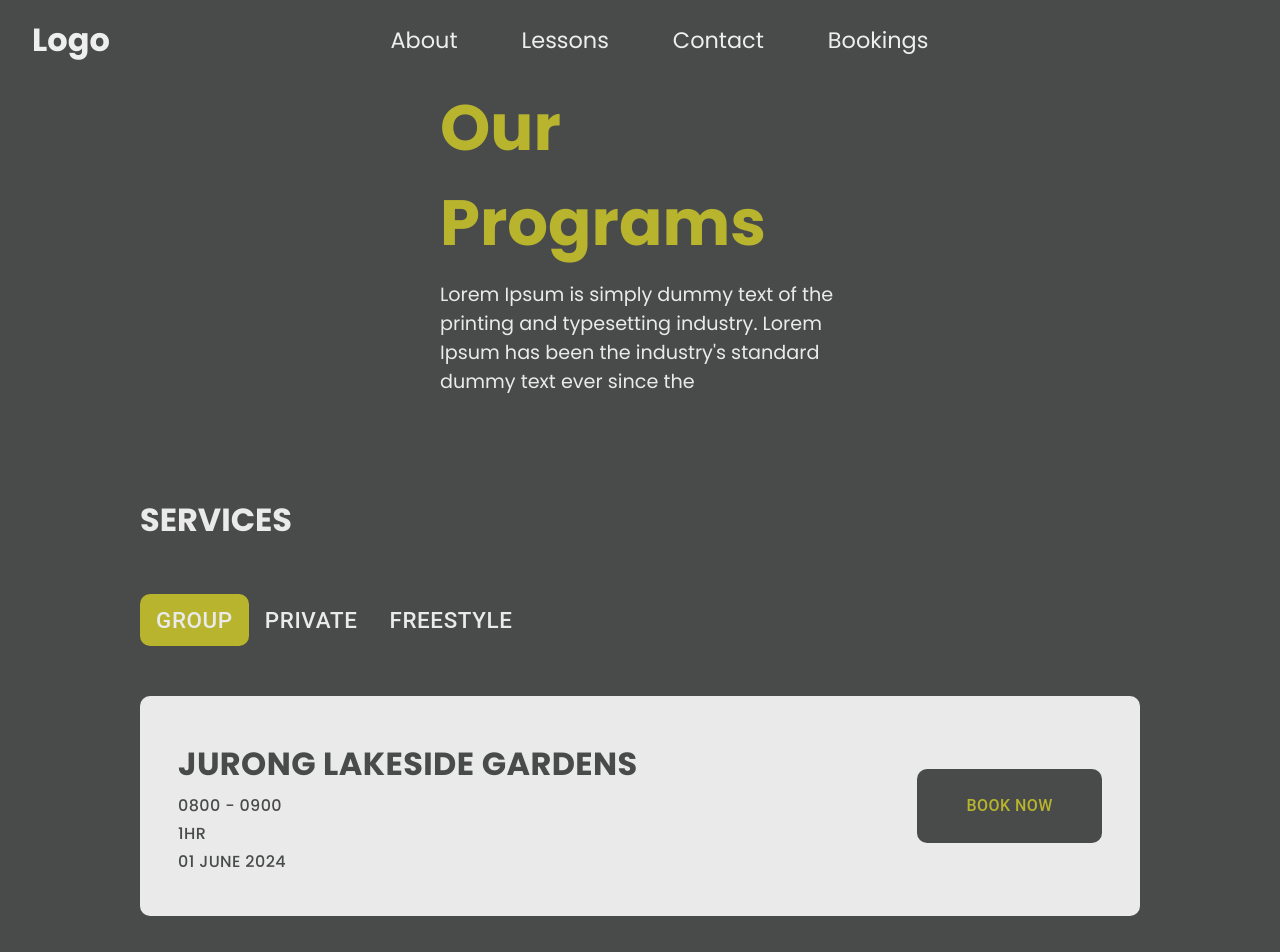
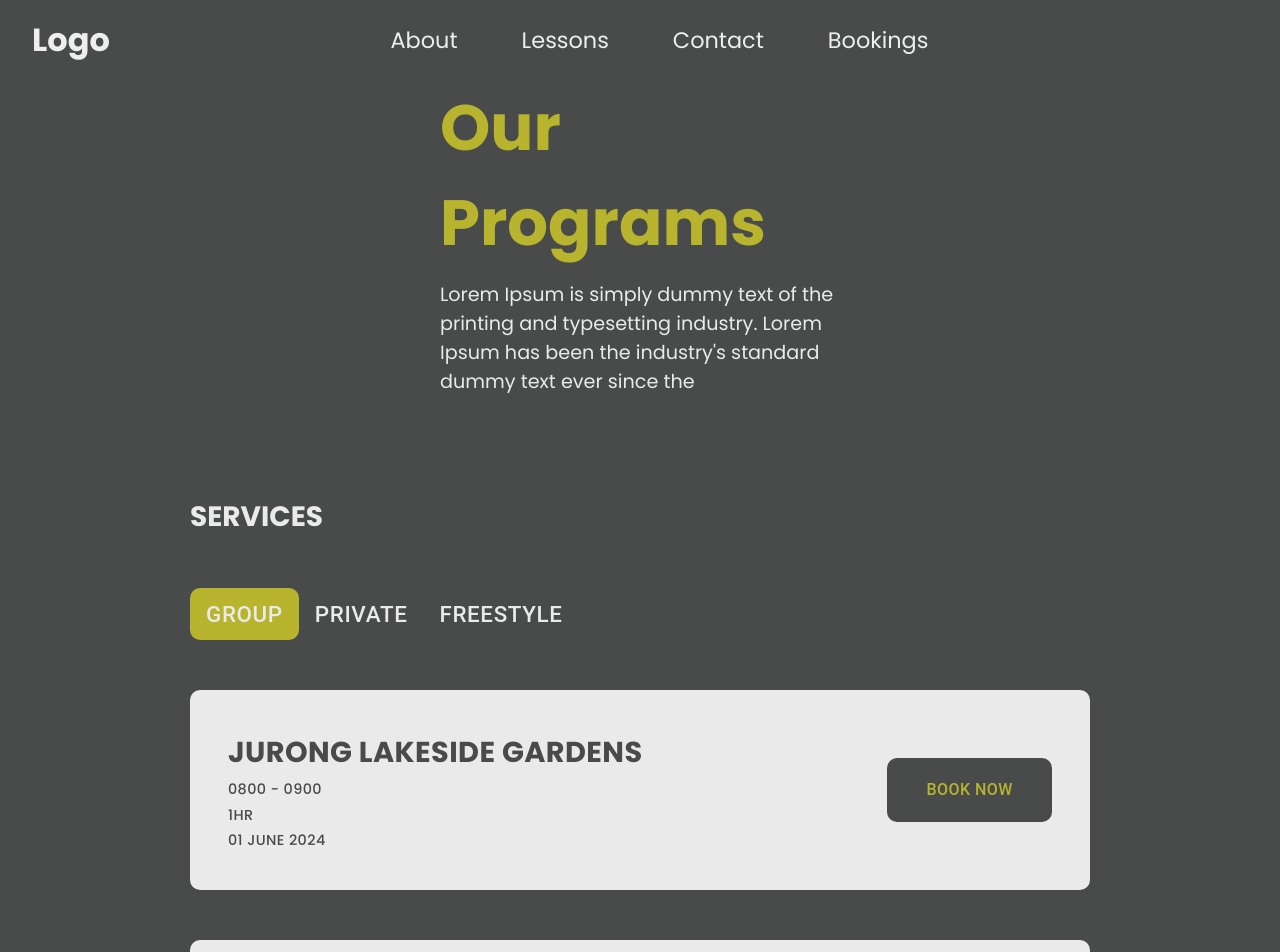
Before and after one commit to garytann/four-wheels-app-react, a React (Create React App) app in the folder my-app/: page /bookings in a window 1280 px wide. Shown: the top 952 px of the page. Built offline with nearby package versions, Linux system fonts and the light colour scheme.

Commit message:
fixed responsiveness for service component

```diff
--- a/my-app/src/Styles/services.module.css
+++ b/my-app/src/Styles/services.module.css
@@ -55,9 +55,10 @@
     text-align:left;
 }
 
-@media (max-width: 768px) {
+ /*Extra small devices (phones, 600px and down) */
+@media only screen and (max-width: 600px){
     .cardsList{
-        width: 600px;
+        width: 500px;
         height: 150px;
     }
 
@@ -66,20 +67,20 @@
     }
 
     .headers{
-        font-size: 1rem;
+        font-size: 1.2rem;
 
     }
-
 }
 
-@media screen and (min-width: 768px) and (max-width: 991px) {
+/* Small devices (portrait tablets and large phones, 600px and up) */
+@media only screen and (min-width: 600px){
     .cardsList{
-        width: 670px;
+        width: 500px;
         height: 150px;
     }
 
     .cardText{
-        font-size: 0.75rem;
+        font-size: 0.6rem;
     }
 
     .headers{
@@ -88,10 +89,45 @@
     }
 }
 
-@media screen and (min-width: 992px) and (max-width: 1199px) {
+/* Medium devices (landscape tablets, 768px and up) */
+@media only screen and (min-width: 768px){
+    .cardsList{
+        width: 670px;
+        height: 150px;
+    }
+
+    .cardText{
+        font-size: 0.7rem;
+    }
+
+    .headers{
+        font-size: 1.4rem;
+
+    }
+}
+
+/* Large devices (laptops/desktops, 992px and up) */
+@media only screen and (min-width: 992px){
     .cardsList{
         width: 800px;
-        height: 170px;
+        height: 180px;
+    }
+
+    .cardText{
+        font-size: 0.8rem;
+    }
+
+    .headers{
+        font-size: 1.5rem;
+
+    }
+}
+
+/* Extra large devices (large laptops and desktops, 1200px and up) */
+@media only screen and (min-width: 1200px){
+    .cardsList{
+        width: 900px;
+        height: 200px;
     }
 
     .cardText{
@@ -99,67 +135,7 @@
     }
 
     .headers{
-        font-size: 2rem;
+        font-size: 1.75rem;
 
     }
 }
-
-@media screen and (min-width: 1200px) {
-    .cardsList{
-        width: 800px;
-        height: 170px;
-    }
-
-    .cardText{
-        font-size: 0.9rem;
-    }
-
-    .headers{
-        font-size: 2rem;
-
-    }
-}
-
-@media screen and (min-width: 1201px) and (max-width: 1440px) {
-    .cardsList{
-        width: 1000px;
-        height: 220px;
-    }
-
-    .cardText{
-        font-size: 1rem;
-    }
-
-    .headers{
-        font-size: 2rem;
-
-    }
-}
-
-@media screen and (min-width: 1441px) {
-    .cardsList{
-        width: 1000px;
-        height: 220px;
-    }
-
-    .cardText{
-        font-size: 1rem;
-    }
-
-    .headers{
-        font-size: 2rem;
-
-    }
-}
-
-@media (max-width: 600px) {
-    .cardsList{
-        width: 400px;
-        height: 150px;
-    }
-
-    .cardText{
-        font-size: 0.6rem;
-    }
-
-}
--- a/my-app/src/components/Services.js
+++ b/my-app/src/components/Services.js
@@ -11,7 +11,8 @@ import {Snackbar, Alert} from "@mui/material";
 
 function Services(props){
 
-    const isMobile = useMediaQuery('@media (max-width:768px)');
+    const isMobile = useMediaQuery('@media (max-width:600px)');
+    const isTablet = useMediaQuery('@media (min-width:768px) and (max-width:1199px)');
     const [selected, setSelected] = useState("GROUP"); // Default selection
 
     const [currentItem, setCurrentItem] = useState({});
@@ -38,22 +39,6 @@ function Services(props){
     const handleCloseModal = () => setOpenModal(false);
 
 
-    // Function to handle click events
-    // const handleClick = (service) => {
-    //     setSelected(service);
-    // };
-    //
-    // const ServiceButton = styled(Button)(({ theme, isSelected }) => ({
-    //     color: '#EAEAEA',
-    //     fontSize: isMobile ? '0.8rem' : '1.4rem',
-    //     transition: "background-color 0.3s ease",
-    //     borderRadius: isSelected ? "10px" : "1px",
-    //     backgroundColor: isSelected ? "#B8B42D" : "inherit",
-    //     '&:hover': {
-    //         backgroundColor: isSelected ? "#B8B42D" : "inherit",
-    //     },
-    // }));
-
     const ServiceTabs = styled(Tabs)(({ theme }) => ({
         '.MuiTab-root': {
             color: '#EAEAEA', // Ensures the font color is applied to each Tab
@@ -76,7 +61,8 @@ function Services(props){
         height: "50%",
         borderRadius: "10px",
         color: "#B8B42D",
-        fontSize: isMobile ? '0.5rem' : '1rem',
+        fontSize: isMobile ? '0.6rem' : isTablet ? '0.8rem' : '1rem',
+        padding: isMobile ? '0.5rem 0.5rem' : isTablet ? '0.75rem 0.75rem' : '1rem 1rem',
         '&:hover': {
             backgroundColor: '#494b4b',
             borderColor: '#494b4b',
```
